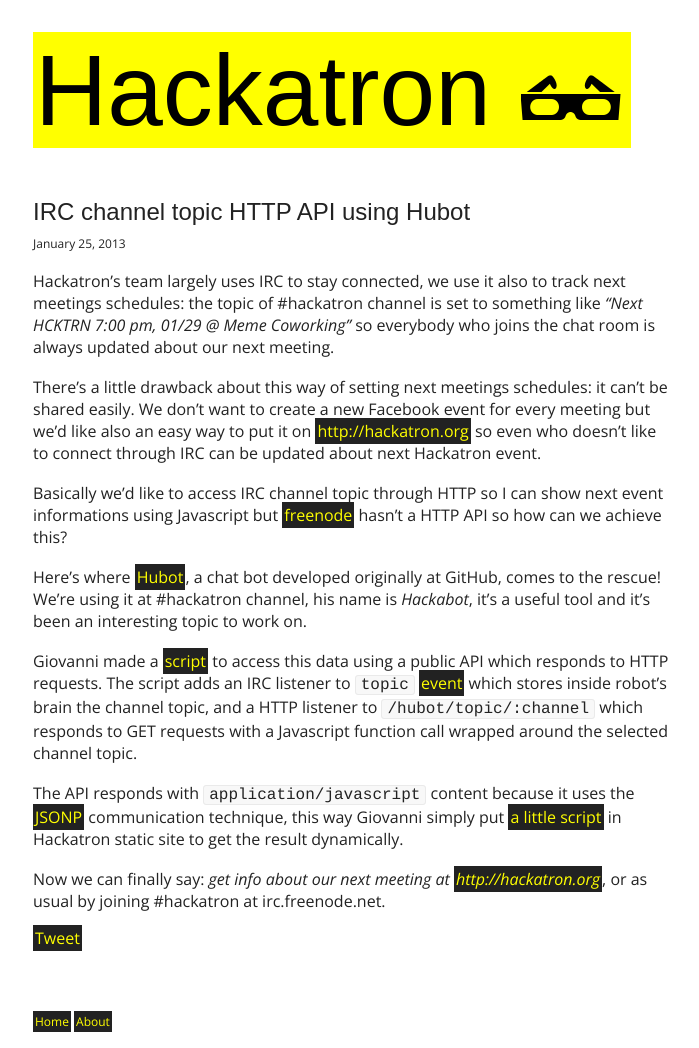
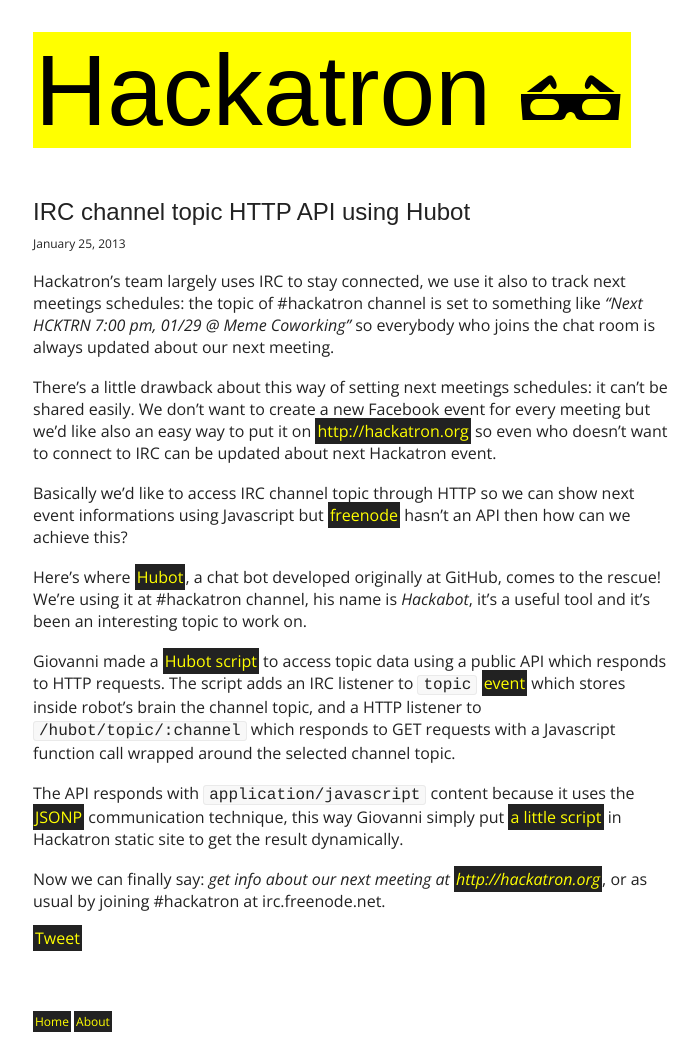
Before and after one commit to hackatron/hackatron.github.io, a Jekyll site: the page built from _posts/2013-01-25-irc-channel-topic-http-api-using-hubot.markdown, in a window 1280 px wide. Shown: the whole page, without its empty margins (87-786 px from the left). Built offline with Jekyll 4.4.1, drawn with Linux system fonts in a browser that asks for light colours; some web fonts are replaced; Markdown is read by kramdown in place of the engine named in the settings; comment, search, counter and statistics services are not loaded.

Commit message:
Minor changes

```diff
--- a/_posts/2013-01-25-irc-channel-topic-http-api-using-hubot.markdown
+++ b/_posts/2013-01-25-irc-channel-topic-http-api-using-hubot.markdown
@@ -12,13 +12,13 @@
 
 Hackatron's team largely uses IRC to stay connected, we use it also to track next meetings schedules: the topic of #hackatron channel is set to something like *"Next HCKTRN 7:00 pm, 01/29 @ Meme Coworking"* so everybody who joins the chat room is always updated about our next meeting.
 
-There's a little drawback about this way of setting next meetings schedules: it can't be shared easily. We don't want to create a new Facebook event for every meeting but we'd like also an easy way to put it on [http://hackatron.org](http://hackatron.org) so even who doesn't like to connect through IRC can be updated about next Hackatron event.
+There's a little drawback about this way of setting next meetings schedules: it can't be shared easily. We don't want to create a new Facebook event for every meeting but we'd like also an easy way to put it on [http://hackatron.org](http://hackatron.org) so even who doesn't want to connect to IRC can be updated about next Hackatron event.
 
-Basically we'd like to access IRC channel topic through HTTP so I can show next event informations using Javascript but [freenode][freenode] hasn't a HTTP API so how can we achieve this?
+Basically we'd like to access IRC channel topic through HTTP so we can show next event informations using Javascript but [freenode][freenode] hasn't an API then how can we achieve this?
 
 Here's where [Hubot][hubot], a chat bot developed originally at GitHub, comes to the rescue! We're using it at #hackatron channel, his name is *Hackabot*, it's a useful tool and it's been an interesting topic to work on.
 
-Giovanni made a [script][irc-script] to access this data using a public API which responds to HTTP requests. The script adds an IRC listener to `topic` [event][topic-event] which stores inside robot's brain the channel topic, and a HTTP listener to `/hubot/topic/:channel` which responds to GET requests with a Javascript function call wrapped around the selected channel topic.
+Giovanni made a [Hubot script][irc-script] to access topic data using a public API which responds to HTTP requests. The script adds an IRC listener to `topic` [event][topic-event] which stores inside robot's brain the channel topic, and a HTTP listener to `/hubot/topic/:channel` which responds to GET requests with a Javascript function call wrapped around the selected channel topic.
 
 The API responds with `application/javascript` content because it uses the [JSONP][jsonp] communication technique, this way Giovanni simply put [a little script][hackatron-script] in Hackatron static site to get the result dynamically.
 
```
